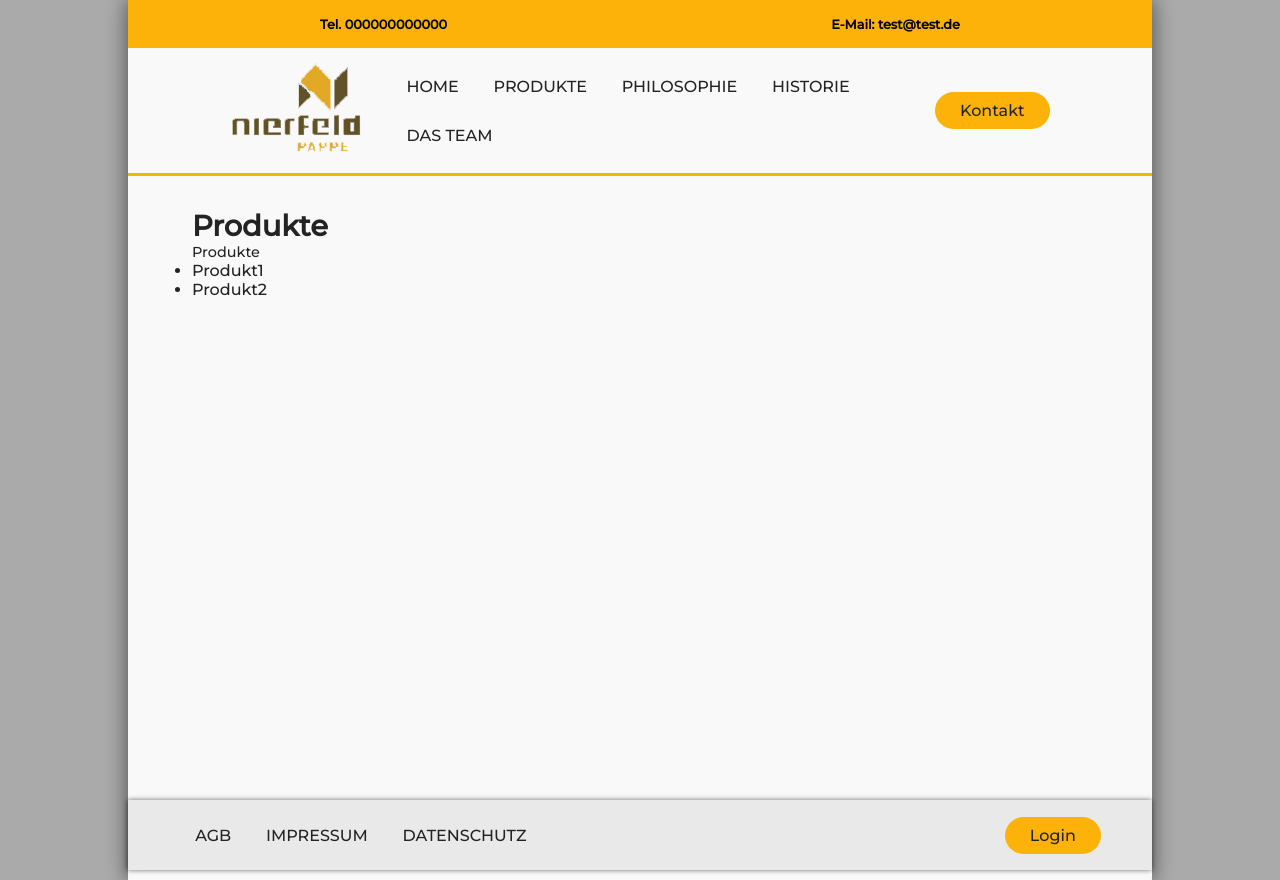
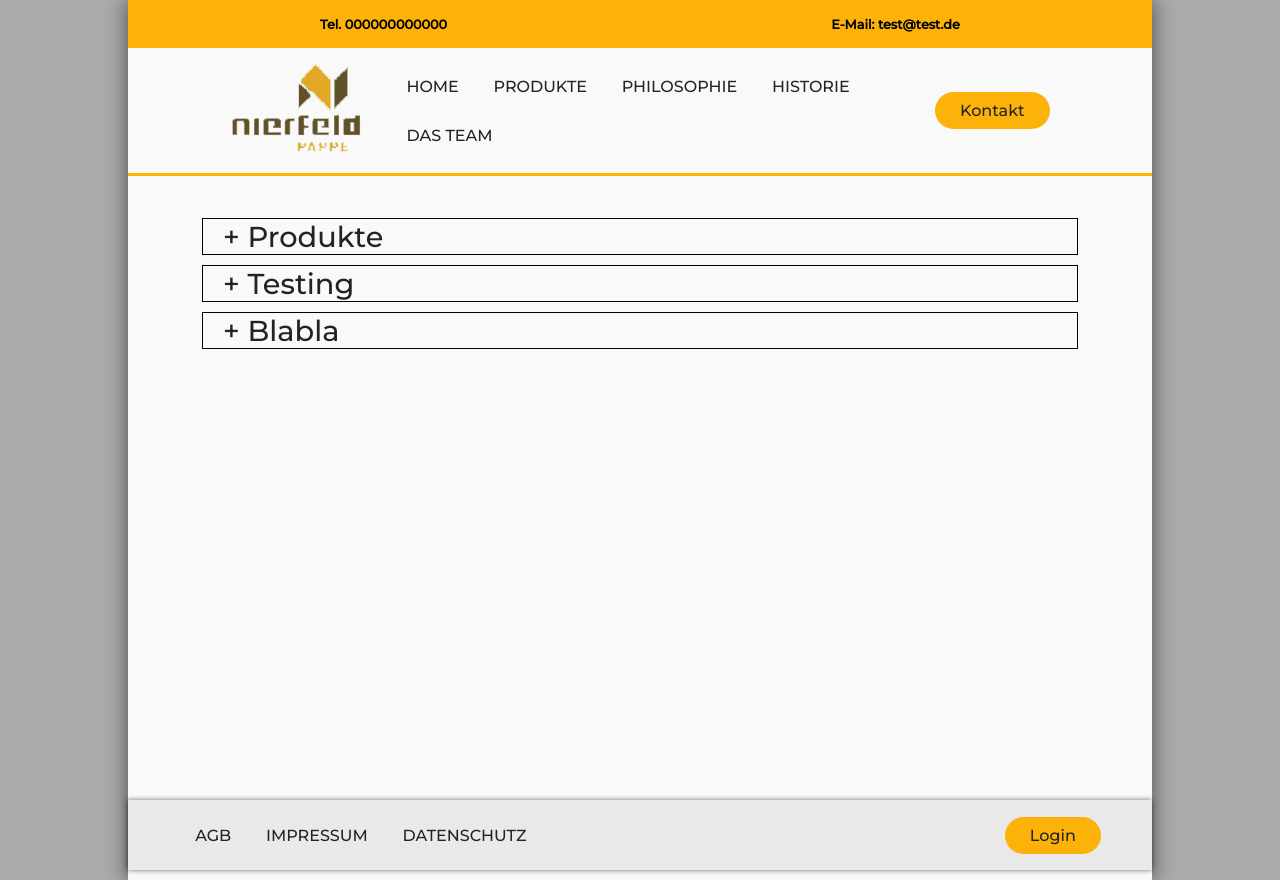
Before and after one commit to BukkitGerman/ITA-F_Pappen_Fabrik_Nierfeld, a PHP site: page /p/produkte/ in a window 1280 px wide. Run offline with PHP 8.4, Linux system fonts and the light colour scheme; style sheets or scripts are compiled from the project's sources.

Commit message:
add Produkte Spoiler Tabs

```diff
--- a/p3/page/content/produkte.md
+++ b/p3/page/content/produkte.md
@@ -1,5 +1,13 @@
-# Produkte
-
 Produkte
 - Produkt1
 - Produkt2
+
+---
+Testing
+- asd
+- sad asd
+
+---
+Blabla
+- asdasdasd
+- asda sdasd a
--- a/p3/page/css/style.css
+++ b/p3/page/css/style.css
@@ -58,13 +58,32 @@ html {
     html .wrapper .sbs {
       display: flex;
       flex-direction: row; }
+    html .wrapper .outer-spo {
+      border: 1px solid #000000;
+      margin: 10px;
+      padding-left: 20px; }
+      html .wrapper .outer-spo .inner-content {
+        display: none;
+        background-color: #eee; }
+      html .wrapper .outer-spo a {
+        text-decoration: none;
+        font-size: 200%;
+        width: 70vw; }
+      html .wrapper .outer-spo .show {
+        display: none; }
+      html .wrapper .outer-spo .hide:target + .show {
+        display: inline; }
+      html .wrapper .outer-spo .hide:target {
+        display: none; }
+      html .wrapper .outer-spo .hide:target ~ .inner-content {
+        display: inline; }
     html .wrapper .main-sidebar {
       display: flex;
       flex-direction: column;
       align-items: flex-start;
       justify-content: space-between;
       padding: 10px;
-      height: 70vh;
+      height: 65vh;
       width: 15vw;
       margin: auto 0 auto auto;
       border-top: 4px solid #D8991F;
--- a/p3/page/css/style.sass
+++ b/p3/page/css/style.sass
@@ -73,6 +73,25 @@ html
 		.sbs
 			display: flex
 			flex-direction: row
+		.outer-spo
+			border: 1px solid #000000
+			margin: 10px
+			padding-left: 20px
+			.inner-content
+				display: none
+				background-color: #eee
+			a
+				text-decoration: none
+				font-size: 200%
+				width: 70vw
+			.show
+				display: none
+			.hide:target + .show
+				display: inline
+			.hide:target
+				display: none
+			.hide:target ~ .inner-content
+				display: inline
 
 		.main-sidebar
 			display: flex
@@ -80,7 +99,7 @@ html
 			align-items: flex-start
 			justify-content: space-between
 			padding: 10px
-			height: 70vh
+			height: 65vh
 			width: 15vw
 			margin: auto 0 auto auto
 			border-top: 4px solid $firma-2
--- a/p3/page/p/produkte/index.php
+++ b/p3/page/p/produkte/index.php
@@ -22,7 +22,19 @@ echo file_get_contents("../../img/copy.html");
 	<div class="content">
 		<?php
 			$Parsedown = new Parsedown();
-			echo $Parsedown->text(file_get_contents("../../content/produkte.md"));
+			$content = file_get_contents("../../content/produkte.md");
+			$content = explode ("---", $content);
+
+			foreach ($content as $c => $key) {
+				echo "<div class='outer-spo'>";
+				echo "	<a href='#hide".$c."' class='hide btn' id='hide".$c."'>+ ".substr(explode(" ", trim($key))[0], 0, strlen(explode(" ", trim($key))[0])-2)."</a>";
+    			echo "	<a href='#show".$c."' class='show btn' id='show".$c."'>- ".substr(explode(" ", trim($key))[0], 0, strlen(explode(" ", trim($key))[0])-2)."</a>";
+    			echo "	<div class='inner-content'>";
+				echo 		$Parsedown->text($key);
+				echo "	</div>";
+				echo "</div>";
+			}
+
 		 ?>
 	</div>
 	<div class="push"></div>
```
Also changed, not shown: p3/page/content/historie/2004.md (+1 -1 lines), p3/page/content/historie/2100.md (deleted, +0 -2 lines), p3/page/content/historie/2200.md (deleted, +0 -2 lines), p3/page/content/home.md (+0 -1 lines), p3/page/content/philosophie.md (+9 -1 lines), p3/page/content/team.md (+18 -12 lines), 2 other files.
